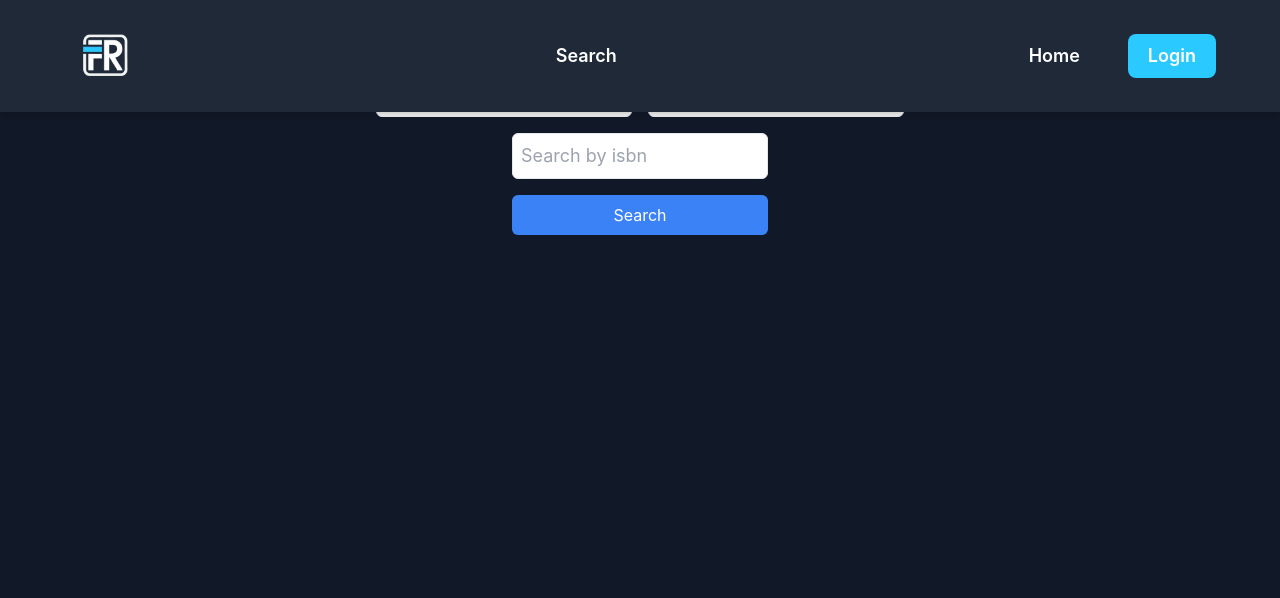
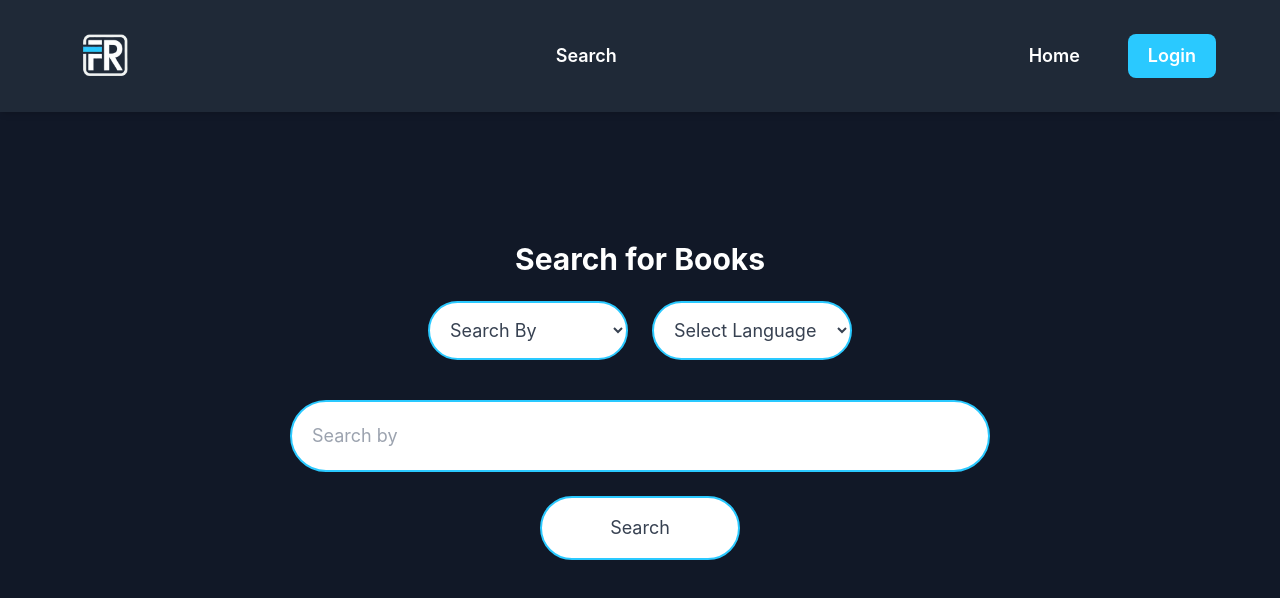
Before and after one commit to Tristan-A-Fry/FryReads, a React (Create React App) app in the folder client/: page /search in a window 1280 px wide. Shown: the top 598 px of the page. Built offline with nearby package versions, Linux system fonts and the light colour scheme.

Commit message:
fixed routing issue, have to use new config file, also re-style search page so looks alot better

```diff
--- a/client/src/Pages/LoginPage.js
+++ b/client/src/Pages/LoginPage.js
@@ -13,7 +13,8 @@ const LoginPage = () => {
   const handleLogin = async (e) => {
     e.preventDefault();
 
-    const apiUrl = "https://fryreads-api-eyfpafgvenetcxgn.centralus-01.azurewebsites.net";
+    const apiUrl = process.env.REACT_APP_API_URL;
+    // const apiUrl = "https://fryreads-api-eyfpafgvenetcxgn.centralus-01.azurewebsites.net";
     const response = await fetch(`${apiUrl}/api/auth/login`, {
       method: "POST",
       headers: { "Content-Type": "application/json" },
--- a/client/src/Pages/RegisterPage.js
+++ b/client/src/Pages/RegisterPage.js
@@ -26,7 +26,9 @@ import { useNavigate } from "react-router-dom";
     };
 
     try {
-      const apiUrl = "https://fryreads-api-eyfpafgvenetcxgn.centralus-01.azurewebsites.net";
+
+      const apiUrl = process.env.REACT_APP_API_URL;
+      // const apiUrl = "https://fryreads-api-eyfpafgvenetcxgn.centralus-01.azurewebsites.net";
       const response = await fetch(`${apiUrl}/api/auth/register`, {
         method: "POST",
         headers: { "Content-Type": "application/json" },
--- a/client/src/Pages/SearchPage.js
+++ b/client/src/Pages/SearchPage.js
@@ -1,4 +1,3 @@
-
 
 
 import { useState } from "react";
@@ -6,7 +5,7 @@ import { useNavigate } from "react-router-dom";
 
 const SearchPage = () => {
   const [searchTerm, setSearchTerm] = useState(""); // State for the search input
-  const [searchType, setSearchType] = useState("isbn"); // Default search type
+  const [searchType, setSearchType] = useState(""); // Default search type
   const [language, setLanguage] = useState(""); // State to hold the selected language
   const [errorMessage, setErrorMessage] = useState("");
   const navigate = useNavigate(); // Initialize navigate
@@ -18,6 +17,11 @@ const SearchPage = () => {
 
     if (!searchTerm) {
       setErrorMessage("Please enter a search term.");
+      return;
+    }
+
+    if(!searchType){
+      setErrorMessage("Please enter a search type.");
       return;
     }
 
@@ -46,18 +50,21 @@ const SearchPage = () => {
   };
 
   return (
-    <div className="search-container max-w-6xl mx-auto p-4">
-      <h1 className="text-3xl font-bold mb-4">Search for Books</h1>
+    <div className="search-container h-screen flex justify-center items-center bg-gray-900">
+      <div className="max-w-6xl p-4 text-center">
+        {/* Centered Text */}
+        <h1 className="text-3xl font-bold text-white mb-6">Search for Books</h1>
 
         {/* Search Form */}
-      <form onSubmit={handleSearch} className="flex flex-col items-center space-y-4">
+        <form onSubmit={handleSearch} className="flex flex-col items-center space-y-6">
           {/* Search by Dropdown */}
-        <div className="flex space-x-4">
+          <div className="flex space-x-6 mb-4">
             <select
               value={searchType}
               onChange={(e) => setSearchType(e.target.value)}
-            className="p-3 border rounded-md w-64 text-lg"
+              className="w-[200px] p-4 text-lg text-gray-700 bg-white border-2 border-[#2ac9ff] rounded-full focus:outline-none focus:ring-2 focus:ring-[#2ac9ff] transition duration-200"
             >
+              <option value="">Search By</option>
               <option value="isbn">ISBN</option>
               <option value="title">Title</option>
               <option value="author">Author</option>
@@ -67,7 +74,7 @@ const SearchPage = () => {
             <select
               value={language}
               onChange={(e) => setLanguage(e.target.value)}
-            className="p-2 border rounded-md w-64 text-lg"
+              className="w-[200px] p-4 text-lg text-gray-700 bg-white border-2 border-[#2ac9ff] rounded-full focus:outline-none focus:ring-2 focus:ring-[#2ac9ff] transition duration-200"
             >
               <option value="">Select Language (Optional)</option>
               <option value="en">English</option>
@@ -84,12 +91,15 @@ const SearchPage = () => {
             placeholder={`Search by ${searchType}`}
             value={searchTerm}
             onChange={(e) => setSearchTerm(e.target.value)}
-          className="p-2 border rounded-md w-64 text-lg text-black"
+            className="w-[700px] p-5 text-lg text-gray-700 border-2 border-[#2ac9ff] rounded-full focus:outline-none focus:ring-2 focus:ring-[#2ac9ff] transition duration-200"
             required
           />
 
           {/* Search Button */}
-        <button type="submit" className="bg-blue-500 text-white p-2 rounded-md w-64 hover:bg-blue-600 transition">
+          <button
+            type="submit"
+            className="w-[200px] p-4 text-lg text-gray-700 bg-white border-2 border-[#2ac9ff] rounded-full focus:outline-none focus:ring-2 focus:ring-[#2ac9ff] transition duration-200"
+          >
             Search
           </button>
         </form>
@@ -97,6 +107,7 @@ const SearchPage = () => {
         {/* Error Message */}
         {errorMessage && <div className="text-red-500 text-center mt-4">{errorMessage}</div>}
       </div>
+    </div>
   );
 };
 
```
Also changed, not shown: client/staticwebapp.config.json (line endings or trailing spaces), 2 other files (tests, documents, lock files or other folders). Lines whose indentation alone changed are shown as unchanged.
